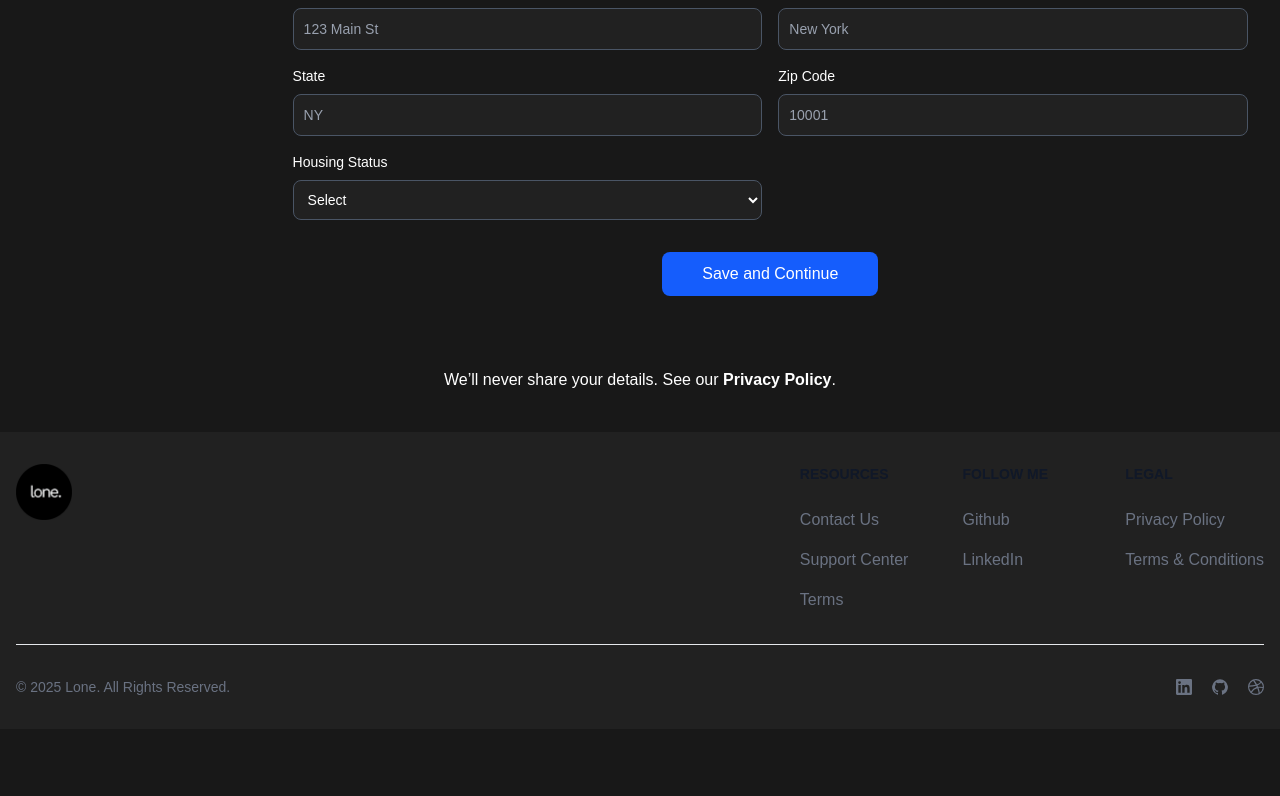
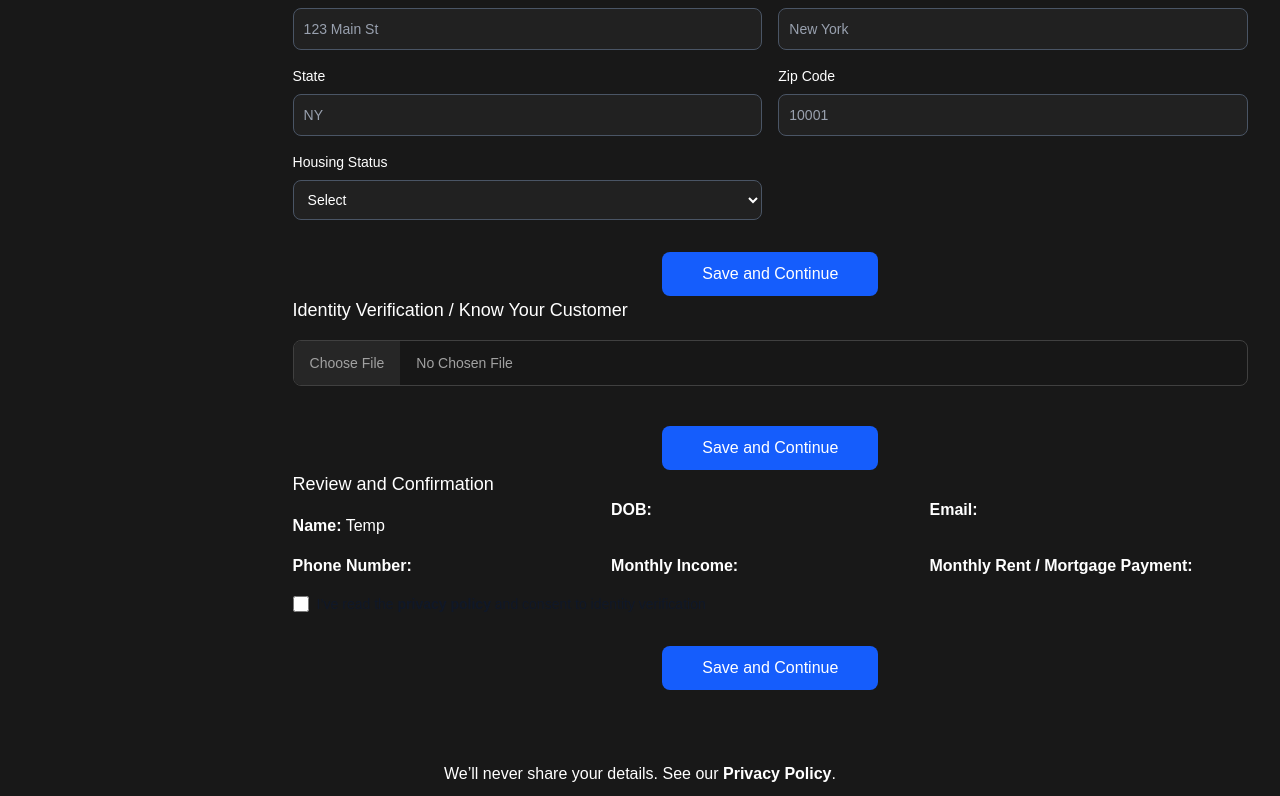
Before and after one commit to hakeem-jc/lone_2.0, a Next.js app: page /onboarding in a window 1280 px wide. Shown: the part 616-1412 px from the top of the page. Before the commit the page ends 1345 px from the top, so only its background shows below. Built offline with nearby package versions, Linux system fonts and the light colour scheme.

Commit message:
feat: Add third field

```diff
--- a/app/onboarding/page.tsx
+++ b/app/onboarding/page.tsx
@@ -30,6 +30,10 @@ type FormValuesTwo = {
   file: FileList;
 };
 
+type FormValuesThree = {
+  privacyPolicy: boolean;
+};
+
 const Page = () => {
   const {
     register,
@@ -44,6 +48,14 @@ const Page = () => {
     handleSubmit: handleSubmitStepTwo,
     formState: { errors: errorsStepTwo },
   } = useForm<FormValuesTwo>({
+    mode: "onBlur",
+  });
+
+  const {
+    register: registerStepThree,
+    handleSubmit: handleSubmitStepThree,
+    formState: { errors: errorsStepThree },
+  } = useForm<FormValuesThree>({
     mode: "onBlur",
   });
 
@@ -115,7 +127,9 @@ const Page = () => {
     // });
   };
 
-  const onSubmitThree: SubmitHandler<FormValues> = (data: FormValues) => {
+  const onSubmitThree: SubmitHandler<FormValuesThree> = (
+    data: FormValuesThree
+  ) => {
     console.log(data);
   };
 
@@ -285,7 +299,6 @@ const Page = () => {
                     error={errors.zipcode}
                   />
 
-                  {/* Housing Status dropdown */}
                   <div>
                     <label
                       htmlFor="housingStatus"
@@ -324,7 +337,7 @@ const Page = () => {
               </form>
             )}
 
-            {currentPage === "two" && (
+            {currentPage === "one" && (
               <form onSubmit={handleSubmitStepTwo(onSubmitTwo)}>
                 <div className="flex justify-between items-center w-full mb-4">
                   <h2 className="text-lg block">
@@ -333,18 +346,6 @@ const Page = () => {
                 </div>
 
                 <div className="mb-6">
-                  <div className="flex items-center w-full">
-                    <span
-                      className="grow-0 overflow-hidden truncate"
-                      data-hs-file-upload-file-name=""
-                    ></span>
-                    <span className="grow-0">.</span>
-                    <span
-                      className="grow-0"
-                      data-hs-file-upload-file-ext=""
-                    ></span>
-                  </div>
-
                   <button
                     type="button"
                     className="relative flex w-full border overflow-hidden border-neutral-700 shadow-2xs rounded-lg text-sm focus:outline-hidden focus:z-10 focus:border-neutral-600 disabled:opacity-50 disabled:pointer-events-none bg-neutral-900 text-neutral-400"
@@ -378,24 +379,6 @@ const Page = () => {
                   )}
                 </div>
 
-                <div className="flex items-center mt-4">
-                  <input
-                    id="privacyPolicy"
-                    type="checkbox"
-                    className="cursor-pointer w-4 h-4 text-blue-600 rounded-sm focus:ring-blue-600 ring-offset-gray-800 focus:ring-2 bg-gray-700 border-gray-600"
-                  />
-                  <label
-                    htmlFor="privacyPolicy"
-                    className="ms-2 text-sm font-medium text-neutral-300"
-                  >
-                    I’ve read the{" "}
-                    <span className="font-semibold cursor-pointer">
-                      privacy policy
-                    </span>{" "}
-                    and consent to identity verification
-                  </label>
-                </div>
-
                 <div className="pt-4 text-center">
                   <Button
                     text="Save and Continue"
@@ -408,14 +391,14 @@ const Page = () => {
               </form>
             )}
 
-            {currentPage === "three" && (
-              <form onSubmit={handleSubmit(onSubmitThree)}>
+            {currentPage === "one" && (
+              <form onSubmit={handleSubmitStepThree(onSubmitThree)}>
                 <div className="flex justify-between items-center w-full">
                   <h2 className="text-lg block">Review and Confirmation</h2>
                 </div>
 
                 <section className="flex w-full flex-wrap">
-                  <p className="w-1/3">
+                  <p className="w-1/3 pb-4 pt-4">
                     <strong>Name:</strong> Temp
                   </p>
                   <p className="w-1/3">
@@ -437,7 +420,7 @@ const Page = () => {
                     <input
                       id="default-checkbox"
                       type="checkbox"
-                      // {...register("privacyPolicy")}
+                      {...registerStepThree("privacyPolicy")}
                       className="cursor-pointer w-4 h-4 text-blue-600 rounded-sm focus:ring-blue-600 ring-offset-gray-800 focus:ring-2 bg-gray-700 border-gray-600"
                     />
                     <label
@@ -450,8 +433,22 @@ const Page = () => {
                       </span>{" "}
                       and consent to identity verification
                     </label>
+                    {errorsStepThree.privacyPolicy && (
+                      <p className="text-red-500 text-sm mt-1">
+                        {errorsStepThree.privacyPolicy.message}
+                      </p>
+                    )}
                   </div>
                 </section>
+                <div className="pt-8 text-center">
+                  <Button
+                    text="Save and Continue"
+                    color="blue"
+                    size="wide"
+                    icon={false}
+                    onClick={() => setCurrentPage("three")}
+                  />
+                </div>
               </form>
             )}
           </section>
```
